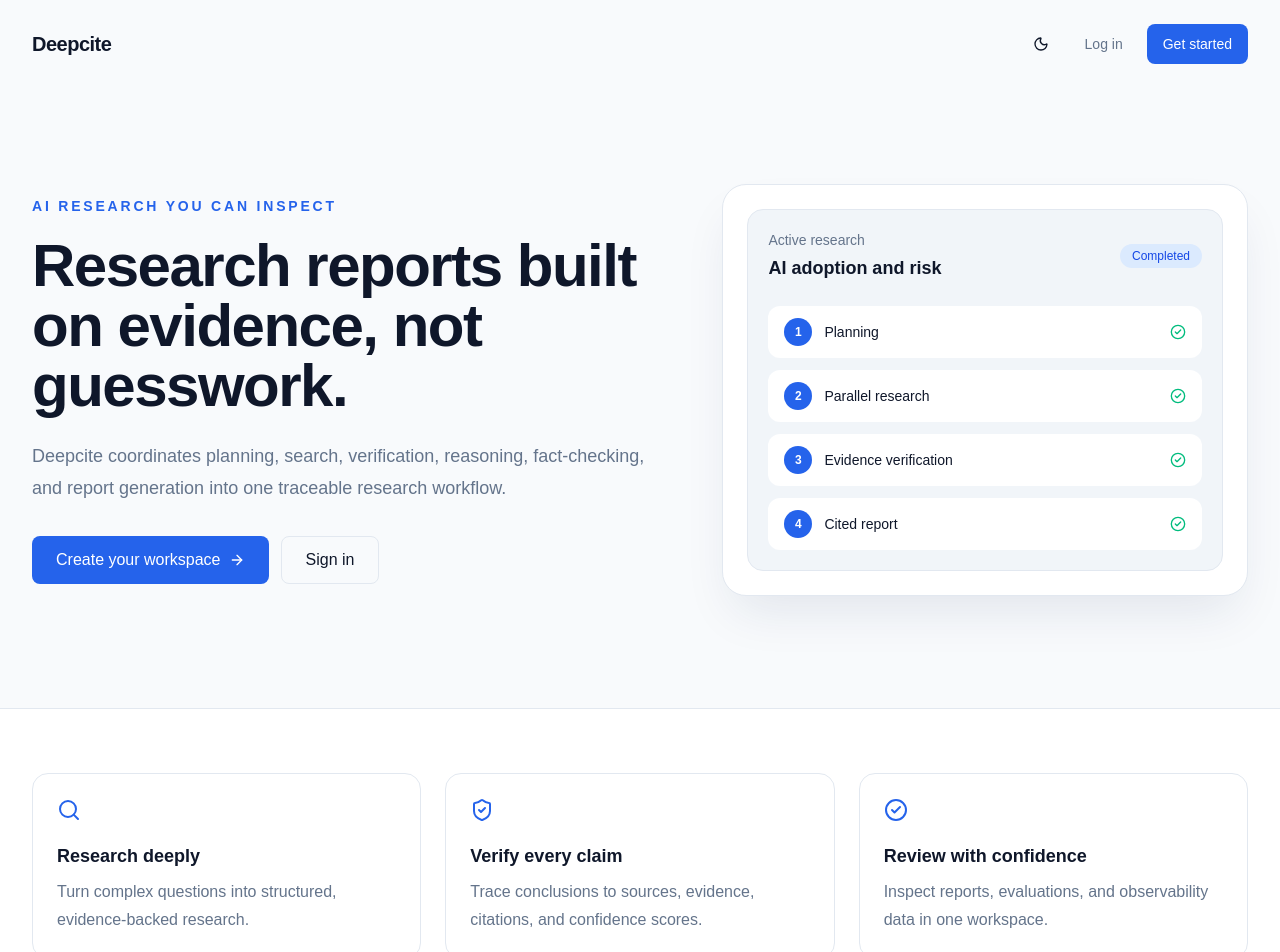
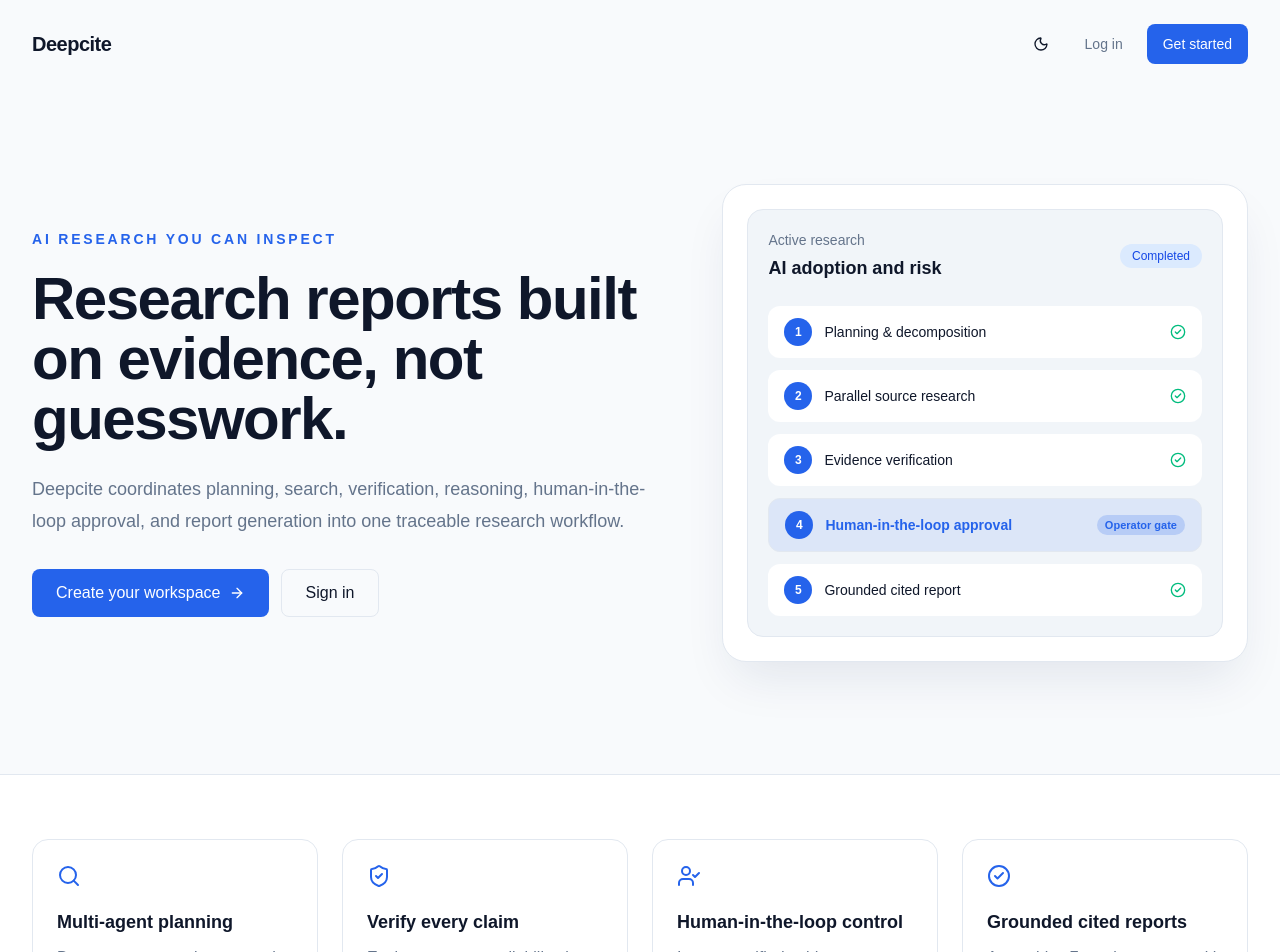
Before and after one commit to Amankhan1009/Deepcite, a Next.js app in the folder frontend/: page / in a window 1280 px wide. Shown: the top 952 px of the page. Built offline with nearby package versions, Linux system fonts and the light colour scheme.

Commit message:
feat(ui): add human-in-the-loop landing features and intuitive source reliability tier badges

```diff
--- a/frontend/src/app/dashboard/page.tsx
+++ b/frontend/src/app/dashboard/page.tsx
@@ -67,7 +67,7 @@
   "Planning",
   "Researching sources",
   "Verifying evidence",
-  "Human approval",
+  "Human-in-the-loop approval",
   "Generating report",
 ];
 
--- a/frontend/src/app/page.tsx
+++ b/frontend/src/app/page.tsx
@@ -1,26 +1,38 @@
 import Link from "next/link";
-import { ArrowRight, CheckCircle2, Search, ShieldCheck } from "lucide-react";
+import {
+  ArrowRight,
+  CheckCircle2,
+  Search,
+  ShieldCheck,
+  UserCheck,
+} from "lucide-react";
 
 import { ThemeToggle } from "@/components/theme-toggle";
 
 const capabilities = [
   {
     icon: Search,
-    title: "Research deeply",
+    title: "Multi-agent planning",
     description:
-      "Turn complex questions into structured, evidence-backed research.",
+      "Decomposes complex research questions into targeted sub-questions and search strategies.",
   },
   {
     icon: ShieldCheck,
     title: "Verify every claim",
     description:
-      "Trace conclusions to sources, evidence, citations, and confidence scores.",
+      "Evaluates source reliability tiers and extracts verbatim empirical quotes before synthesis.",
+  },
+  {
+    icon: UserCheck,
+    title: "Human-in-the-loop control",
+    description:
+      "Inspect verified evidence, reliability scores, and authorize report synthesis with full operator oversight.",
   },
   {
     icon: CheckCircle2,
-    title: "Review with confidence",
+    title: "Grounded cited reports",
     description:
-      "Inspect reports, evaluations, and observability data in one workspace.",
+      "Assembles 7-section reports with traceable citations, evaluations, and 1-click multi-format export.",
   },
 ];
 
@@ -64,7 +76,7 @@
 
           <p className="mt-6 max-w-2xl text-lg leading-8 text-muted-foreground">
             Deepcite coordinates planning, search, verification, reasoning,
-            fact-checking, and report generation into one traceable research
+            human-in-the-loop approval, and report generation into one traceable research
             workflow.
           </p>
 
@@ -104,20 +116,37 @@
 
             <div className="mt-6 space-y-3">
               {[
-                "Planning",
-                "Parallel research",
+                "Planning & decomposition",
+                "Parallel source research",
                 "Evidence verification",
-                "Cited report",
+                "Human-in-the-loop approval",
+                "Grounded cited report",
               ].map((step, index) => (
                 <div
                   key={step}
-                  className="flex items-center gap-3 rounded-xl bg-card px-4 py-3"
+                  className={`flex items-center gap-3 rounded-xl px-4 py-3 ${
+                    index === 3
+                      ? "bg-primary/10 border border-primary/20"
+                      : "bg-card"
+                  }`}
                 >
                   <span className="flex h-7 w-7 items-center justify-center rounded-full bg-primary text-xs font-semibold text-primary-foreground">
                     {index + 1}
                   </span>
-                  <span className="text-sm font-medium">{step}</span>
-                  <CheckCircle2 className="ml-auto h-4 w-4 text-emerald-500" />
+                  <span
+                    className={`text-sm ${
+                      index === 3 ? "font-semibold text-primary" : "font-medium"
+                    }`}
+                  >
+                    {step}
+                  </span>
+                  {index === 3 ? (
+                    <span className="ml-auto inline-flex items-center gap-1 rounded-full bg-primary/20 px-2 py-0.5 text-[11px] font-semibold text-primary">
+                      Operator gate
+                    </span>
+                  ) : (
+                    <CheckCircle2 className="ml-auto h-4 w-4 text-emerald-500" />
+                  )}
                 </div>
               ))}
             </div>
@@ -126,7 +155,7 @@
       </section>
 
       <section className="border-t border-border bg-card">
-        <div className="mx-auto grid w-full max-w-7xl gap-6 px-6 py-16 lg:grid-cols-3 lg:px-8">
+        <div className="mx-auto grid w-full max-w-7xl gap-6 px-6 py-16 sm:grid-cols-2 lg:grid-cols-4 lg:px-8">
           {capabilities.map((capability) => {
             const Icon = capability.icon;
 
--- a/frontend/src/app/research/[id]/page.tsx
+++ b/frontend/src/app/research/[id]/page.tsx
@@ -345,6 +345,63 @@
         .replace(/\b\w/g, (c) => c.toUpperCase()) || "Unverified",
     icon: HelpCircle,
     className: "bg-muted text-muted-foreground border border-border",
+  };
+}
+
+function getReliabilityBadge(score: number | null | undefined) {
+  if (score === null || score === undefined) return null;
+  if (score >= 0.8) {
+    return {
+      label: `Academic / Peer-Reviewed (${score.toFixed(2)})`,
+      tooltip:
+        "Top-tier primary source (.edu, .gov, arxiv.org, nature.com, etc.) with verified domain authority.",
+      className:
+        "bg-emerald-500/10 text-emerald-700 dark:text-emerald-300 border-emerald-500/20",
+    };
+  }
+  if (score >= 0.5) {
+    return {
+      label: `Verified Web Source (${score.toFixed(2)})`,
+      tooltip:
+        "Passed Deepcite's 0.50+ verification threshold with HTTPS security, valid metadata, and comprehensive content.",
+      className:
+        "bg-blue-500/10 text-blue-700 dark:text-blue-300 border-blue-500/20",
+    };
+  }
+  return {
+    label: `Supplementary Source (${score.toFixed(2)})`,
+    tooltip:
+      "General reference source meeting secondary verification guidelines.",
+    className: "bg-muted text-muted-foreground border-border",
+  };
+}
+
+function getConfidenceBadge(score: number | null | undefined) {
+  if (score === null || score === undefined) return null;
+  const pct = (score * 100).toFixed(0);
+  if (score >= 0.75) {
+    return {
+      label: `Confidence: ${pct}%`,
+      tooltip:
+        "High confidence: Claim is directly supported by authoritative external evidence.",
+      className:
+        "bg-primary/10 text-primary border-primary/20 font-medium",
+    };
+  }
+  if (score >= 0.5) {
+    return {
+      label: `Confidence: ${pct}%`,
+      tooltip:
+        "Moderate confidence: Claim is partially supported or corroborated by secondary sources.",
+      className:
+        "bg-amber-500/10 text-amber-700 dark:text-amber-300 border-amber-500/20 font-medium",
+    };
+  }
+  return {
+    label: `Confidence: ${pct}%`,
+    tooltip:
+      "Low confidence: Claim lacks sufficient empirical backing or contains conflicting statements.",
+    className: "bg-muted text-muted-foreground border-border font-medium",
   };
 }
 
@@ -978,21 +1035,37 @@
                               )}
                             </div>
 
-                            <div className="flex items-center gap-3 text-xs text-muted-foreground">
+                            <div className="flex flex-wrap items-center gap-2">
                               {item.source_reliability_score !== null &&
-                                item.source_reliability_score !== undefined && (
-                                  <span>
-                                    Reliability:{" "}
-                                    {item.source_reliability_score.toFixed(2)}
-                                  </span>
-                                )}
+                                item.source_reliability_score !== undefined && (() => {
+                                  const rel = getReliabilityBadge(
+                                    item.source_reliability_score,
+                                  );
+                                  if (!rel) return null;
+                                  return (
+                                    <span
+                                      title={rel.tooltip}
+                                      className={`inline-flex items-center rounded-full border px-2.5 py-0.5 text-xs font-medium cursor-help transition-colors ${rel.className}`}
+                                    >
+                                      {rel.label}
+                                    </span>
+                                  );
+                                })()}
                               {item.confidence_score !== null &&
-                                item.confidence_score !== undefined && (
-                                  <span>
-                                    Confidence:{" "}
-                                    {item.confidence_score.toFixed(2)}
-                                  </span>
-                                )}
+                                item.confidence_score !== undefined && (() => {
+                                  const conf = getConfidenceBadge(
+                                    item.confidence_score,
+                                  );
+                                  if (!conf) return null;
+                                  return (
+                                    <span
+                                      title={conf.tooltip}
+                                      className={`inline-flex items-center rounded-full border px-2.5 py-0.5 text-xs cursor-help transition-colors ${conf.className}`}
+                                    >
+                                      {conf.label}
+                                    </span>
+                                  );
+                                })()}
                             </div>
                           </div>
 
```
